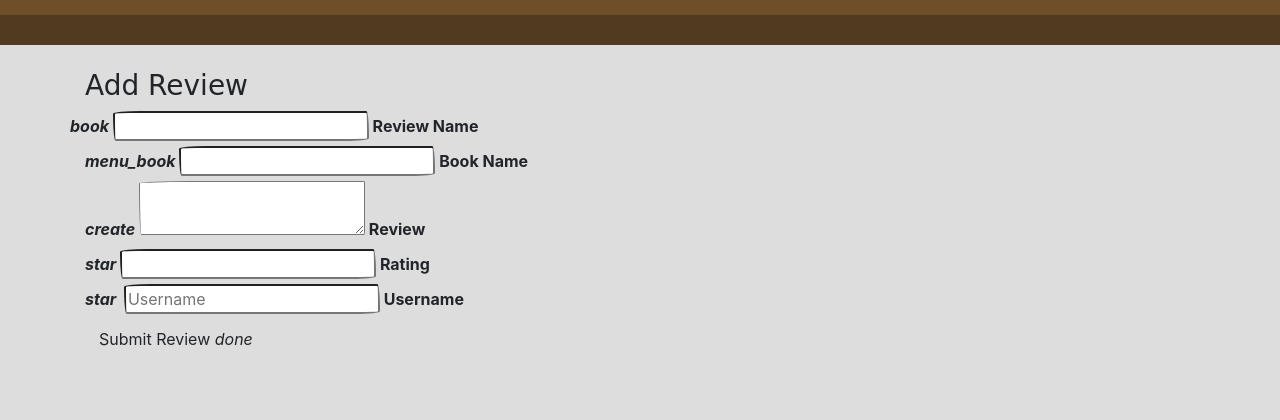
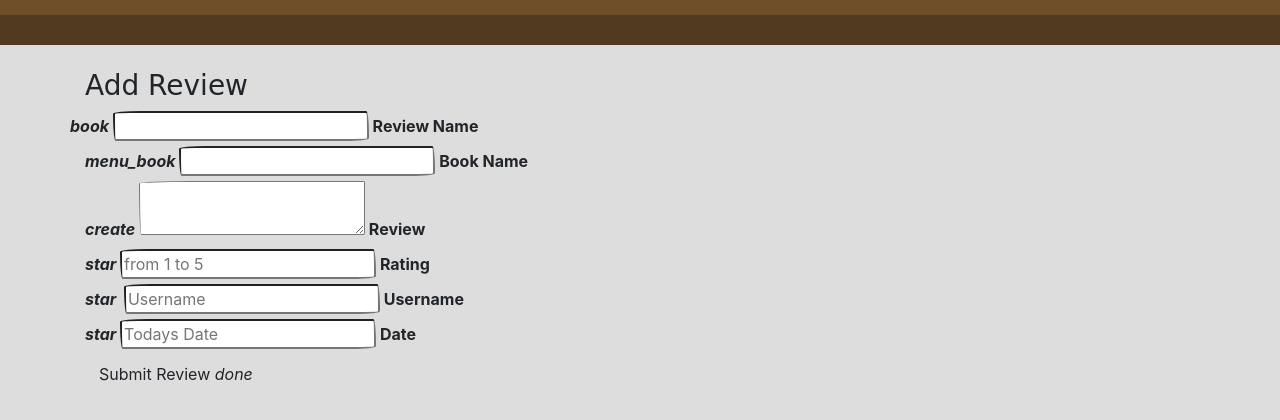
Before and after one commit to cthoms1993/book-review-project, a Flask app: page /add_review in a window 1280 px wide; the page is wider, and only the part inside the window is pictured. Shown: the part 354-774 px from the top of that part. Run offline with Flask 2, Linux system fonts and the light colour scheme; some libraries are stand-ins or nearby versions; some web fonts are replaced.

Commit message:
added date selection to forms

```diff
--- a/app.py
+++ b/app.py
@@ -3,6 +3,7 @@ from flask import Flask, render_template, redirect, request, url_for, session, f
 from flask_pymongo import PyMongo
 from bson.objectid import ObjectId
 from flask_bcrypt import bcrypt
+from datetime import datetime
 
 app = Flask(__name__)
 app.config.from_pyfile('env.py')
@@ -14,6 +15,7 @@ app.config["MONGO_URI"] = os.environ.get('MONGO_URI')
 mongo = PyMongo(app)
 users = mongo.db.users
 reviews = mongo.db.reviews
+dateTimeObj = datetime.now()
 
 
 @app.route('/')
@@ -83,7 +85,8 @@ def update_review(review_id):
                        'book_name': request.form.get('book_name'),
                        'review_description': request.form.get('review_description'),
                        'rating': request.form.get('rating'),
-                       'username': request.form.get('username')
+                       'username': request.form.get('username'),
+                       'date': request.form.get('date')
                    })
     return redirect(url_for('get_reviews'))
 
--- a/templates/account.html
+++ b/templates/account.html
@@ -17,6 +17,7 @@
                                 <p class="card-text">{{ review.review_description }}</p>
                                 <p>{{ review.rating }}</p>
                                 <p>{{ review.username }}</p>
+                                <p>{{ review.date }}</p>
                             </div>
                         </div>
                 </div>
--- a/templates/addreview.html
+++ b/templates/addreview.html
@@ -30,7 +30,7 @@
             <div class="row">
                 <div class="input-field col s12">
                     <i class="material-icons prefix">star</i>
-                    <label for="rating"></label><input id="rating" name="rating" type="text">
+                    <label for="rating"></label><input id="rating" name="rating" type="text" placeholder="from 1 to 5">
                     <label for="icon_telephone">Rating</label>
                 </div>
             </div>
@@ -38,9 +38,17 @@
                 <div class="input-field col s12">
                     <i class="material-icons prefix">star</i>
                     <label for="username"></label>{% if session['username'] != None %}
-                    <input id="username" name="username" type="text" placeholder="Username" value="{{ session['username'] }}"
+                    <input id="username" name="username" type="text" placeholder="Username"
+                           value="{{ session['username'] }}"
                            required>{% endif %}
                     <label for="icon_telephone">Username</label>
+                </div>
+            </div>
+            <div class="row">
+                <div class="input-field col s12">
+                    <i class="material-icons prefix">star</i>
+                    <label for="Date"></label><input id="date" name="date" type="text" placeholder="Todays Date">
+                    <label for="icon_telephone">Date</label>
                 </div>
             </div>
             <button class="btn waves-effect waves-light" type="submit" name="action">Submit Review
--- a/templates/reviews.html
+++ b/templates/reviews.html
@@ -6,13 +6,13 @@
             <div class="row">
                 <div class="col-12">
                     <div class="card bg-warning border-primary mb-3">
-                        <i class="material-icons">menu_book</i>
-                        <div class="card-header">{{ review.review_name }}</div>
+                        <div class="card-header"><i class="fas fa-heading"></i> {{ review.review_name }}</div>
                         <div class="card-body">
-                            <h4 class="card-title">{{ review.book_name }}</h4>
+                            <h4 class="card-title"> <i class="fas fa-book"></i> {{ review.book_name }}</h4>
                             <p class="card-text">{{ review.review_description }}</p>
                             <p>{{ review.rating }}</p>
                             <p>{{ review.username }}</p>
+                            <p>{{ review.date }}</p>
                         </div>
                     </div>
                 </div>
```
Also changed, not shown: templates/editreview.html (+8 -1 lines).
